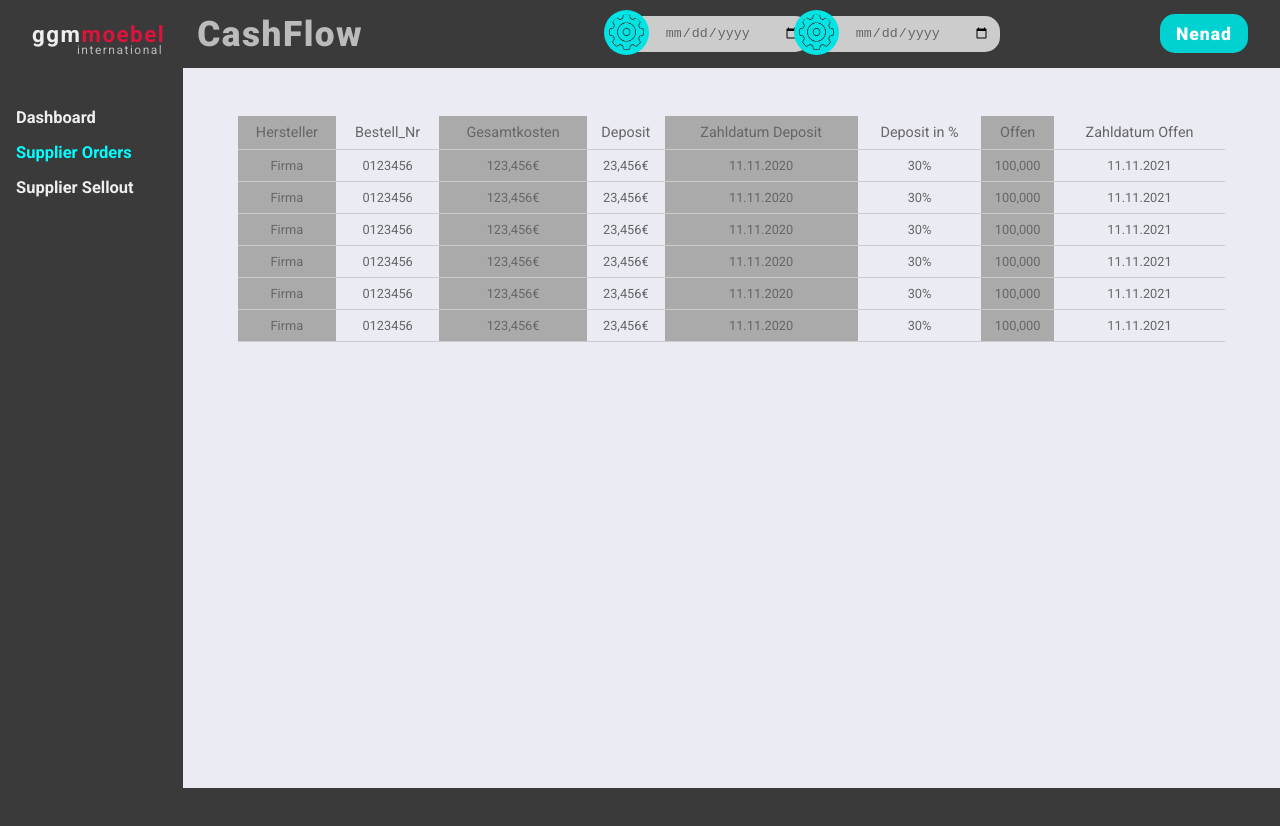
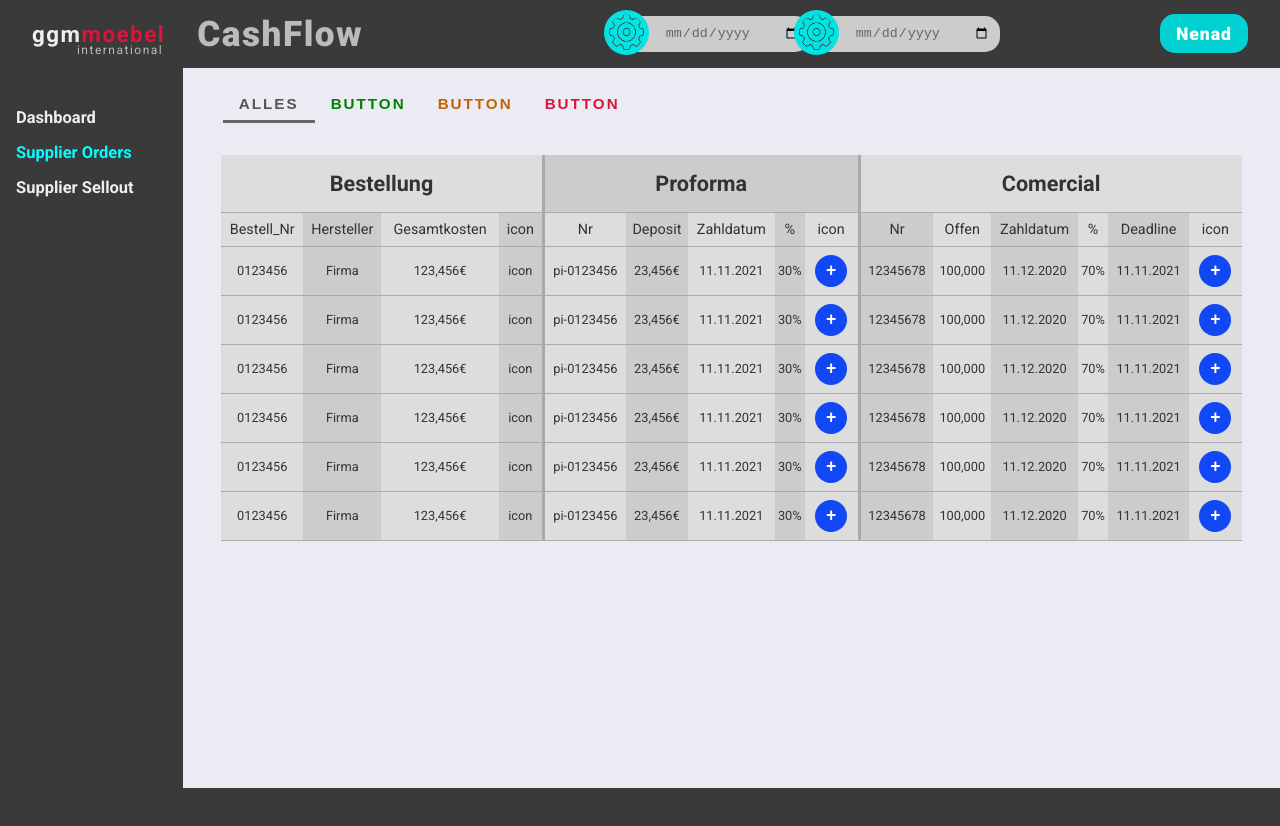
Before and after one commit to Nennadd/ggm-cashflow, a Vue app: page /supplier-orders in a window 1280 px wide. Shown: the top 826 px of the page. Built offline with nearby package versions, Linux system fonts and the light colour scheme.

Commit message:
SupplierOrders view finished

```diff
--- a/src/views/SupplierOrders.vue
+++ b/src/views/SupplierOrders.vue
@@ -1,16 +1,34 @@
 <template>
   <div class="supplier-orders">
+    <div class="filters">
+      <button class="filter">alles</button>
+      <button class="filter">button</button>
+      <button class="filter">button</button>
+      <button class="filter">button</button>
+    </div>
     <table>
       <thead>
         <tr>
+          <td colspan="4"><h2>Bestellung</h2></td>
+          <td colspan="5" class="proforma"><h2>Proforma</h2></td>
+          <td colspan="6"><h2>Comercial</h2></td>
+        </tr>
+        <tr>
+          <td>Bestell_Nr</td>
           <td>Hersteller</td>
-          <td>Bestell_Nr</td>
           <td>Gesamtkosten</td>
+          <td>icon</td>
+          <td>Nr</td>
           <td>Deposit</td>
-          <td>Zahldatum Deposit</td>
-          <td>Deposit in %</td>
+          <td>Zahldatum</td>
+          <td>%</td>
+          <td>icon</td>
+          <td>Nr</td>
           <td>Offen</td>
-          <td>Zahldatum Offen</td>
+          <td>Zahldatum</td>
+          <td>%</td>
+          <td>Deadline</td>
+          <td>icon</td>
         </tr>
       </thead>
       <tbody>
@@ -18,11 +36,18 @@
           <td>{{ item.a }}</td>
           <td>{{ item.b }}</td>
           <td>{{ item.c }}&euro;</td>
-          <td>{{ item.d }}&euro;</td>
+          <td class="btn">{{ item.d }}</td>
           <td>{{ item.e }}</td>
-          <td>{{ item.f }}</td>
+          <td>{{ item.f }}&euro;</td>
           <td>{{ item.g }}</td>
           <td>{{ item.h }}</td>
+          <td class="btn"><button class="proforma-btn">+</button></td>
+          <td>{{ item.j }}</td>
+          <td>{{ item.k }}</td>
+          <td>{{ item.l }}</td>
+          <td>{{ item.m }}</td>
+          <td>{{ item.n }}</td>
+          <td class="btn"><button class="comercial-btn">+</button></td>
         </tr>
       </tbody>
     </table>
@@ -34,64 +59,106 @@ export default {
     return {
       data: [
         {
-          a: "Firma",
-          b: "0123456",
+          a: "0123456",
+          b: "Firma",
           c: "123,456",
-          d: "23,456",
-          e: "11.11.2020",
-          f: "30%",
-          g: "100,000",
-          h: "11.11.2021"
+          d: "icon",
+          e: "pi-0123456",
+          f: "23,456",
+          g: "11.11.2021",
+          h: "30%",
+          i: "icon",
+          j: "12345678",
+          k: "100,000",
+          l: "11.12.2020",
+          m: "70%",
+          n: "11.11.2021",
+          o: "icon"
         },
         {
-          a: "Firma",
-          b: "0123456",
+          a: "0123456",
+          b: "Firma",
           c: "123,456",
-          d: "23,456",
-          e: "11.11.2020",
-          f: "30%",
-          g: "100,000",
-          h: "11.11.2021"
+          d: "icon",
+          e: "pi-0123456",
+          f: "23,456",
+          g: "11.11.2021",
+          h: "30%",
+          i: "icon",
+          j: "12345678",
+          k: "100,000",
+          l: "11.12.2020",
+          m: "70%",
+          n: "11.11.2021",
+          o: "icon"
         },
         {
-          a: "Firma",
-          b: "0123456",
+          a: "0123456",
+          b: "Firma",
           c: "123,456",
-          d: "23,456",
-          e: "11.11.2020",
-          f: "30%",
-          g: "100,000",
-          h: "11.11.2021"
+          d: "icon",
+          e: "pi-0123456",
+          f: "23,456",
+          g: "11.11.2021",
+          h: "30%",
+          i: "icon",
+          j: "12345678",
+          k: "100,000",
+          l: "11.12.2020",
+          m: "70%",
+          n: "11.11.2021",
+          o: "icon"
         },
         {
-          a: "Firma",
-          b: "0123456",
+          a: "0123456",
+          b: "Firma",
           c: "123,456",
-          d: "23,456",
-          e: "11.11.2020",
-          f: "30%",
-          g: "100,000",
-          h: "11.11.2021"
+          d: "icon",
+          e: "pi-0123456",
+          f: "23,456",
+          g: "11.11.2021",
+          h: "30%",
+          i: "icon",
+          j: "12345678",
+          k: "100,000",
+          l: "11.12.2020",
+          m: "70%",
+          n: "11.11.2021",
+          o: "icon"
         },
         {
-          a: "Firma",
-          b: "0123456",
+          a: "0123456",
+          b: "Firma",
           c: "123,456",
-          d: "23,456",
-          e: "11.11.2020",
-          f: "30%",
-          g: "100,000",
-          h: "11.11.2021"
+          d: "icon",
+          e: "pi-0123456",
+          f: "23,456",
+          g: "11.11.2021",
+          h: "30%",
+          i: "icon",
+          j: "12345678",
+          k: "100,000",
+          l: "11.12.2020",
+          m: "70%",
+          n: "11.11.2021",
+          o: "icon"
         },
         {
-          a: "Firma",
-          b: "0123456",
+          a: "0123456",
+          b: "Firma",
           c: "123,456",
-          d: "23,456",
-          e: "11.11.2020",
-          f: "30%",
-          g: "100,000",
-          h: "11.11.2021"
+          d: "icon",
+          e: "pi-0123456",
+          f: "23,456",
+          g: "11.11.2021",
+          h: "30%",
+          i: "icon",
+          j: "12345678",
+          k: "100,000",
+          l: "11.12.2020",
+          m: "70%",
+          n: "11.11.2021",
+          o: "icon"
         }
       ]
     };
@@ -99,30 +166,118 @@ export default {
 };
 </script>
 <style lang="scss" scoped>
+.filters {
+  display: flex;
+  margin: 1rem 0 0 2.5rem;
+  // gap: 0.5rem;
+
+  .filter {
+    position: relative;
+    padding: 0.7rem 1rem;
+    border: none;
+    text-transform: uppercase;
+    color: #fff;
+    letter-spacing: 2px;
+    font-weight: bolder;
+    font-size: 0.95rem;
+    // border-radius: 10px;
+    background-color: transparent;
+    cursor: pointer;
+  }
+
+  .filter:nth-child(1) {
+    // background-color: #666;
+    color: #555;
+    // border-bottom: 2px solid #666;
+  }
+  .filter:nth-child(1)::after {
+    content: "";
+    position: absolute;
+    bottom: 0;
+    left: 0;
+    width: 100%;
+    height: 0.2rem;
+    background-color: #666;
+    animation: slide 0.4s linear;
+  }
+  .filter:nth-child(2) {
+    // background-color: green;
+    color: green;
+  }
+  .filter:nth-child(3) {
+    // background-color: rgb(100, 100, 3);
+    color: rgb(194, 97, 5);
+  }
+  .filter:nth-child(4) {
+    // background-color: crimson;
+    color: crimson;
+  }
+
+  @keyframes slide {
+    from {
+      left: -50px;
+    }
+    to {
+      left: 0;
+    }
+  }
+}
 table {
-  margin: 3rem auto;
-  width: 90%;
+  margin: 2rem auto;
+  width: 93%;
   border-collapse: collapse;
 
+  thead h2 {
+    margin: 0;
+    padding: 0.5rem;
+  }
   thead tr td {
     font-size: 0.9rem;
   }
-
   tr td {
     padding: 0.5rem 0;
-    color: #666;
-    border-bottom: 1px solid #ccc;
+    color: #333;
+    border-bottom: 1px solid #aaa;
     text-align: center;
   }
   tr td:nth-child(odd) {
-    background-color: #aaa;
+    background-color: #ddd;
   }
+  tr td:nth-child(even) {
+    background-color: #ccc;
+  }
+  tr td:nth-child(4),
+  tr td:nth-child(9) {
+    border-right: 3px solid #aaa;
+  }
+
   tr:hover td {
-    color: #fff;
-    background-color: rgba(0, 0, 0, 0.65);
+    color: #000;
+    background-color: rgba(8, 3, 3, 0.2);
   }
   tbody tr td {
     font-size: 0.8rem;
   }
+  .proforma {
+    // background-color: #ccc;
+    border-left: 3px solid #aaa;
+    border-right: 3px solid #aaa;
+  }
+  .btn {
+    padding: 0.5rem 0.3rem;
+  }
+  .proforma-btn,
+  .comercial-btn {
+    background-color: rgb(18, 71, 245);
+    color: #fff;
+    width: 2rem;
+    height: 2rem;
+    font-weight: 700;
+    font-size: 1.1rem;
+    border-radius: 100%;
+    padding: 0.2rem;
+    border: none;
+    cursor: pointer;
+  }
 }
 </style>
```
